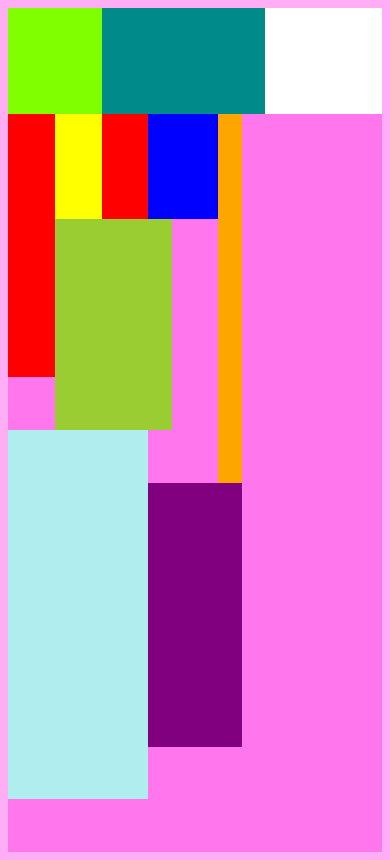
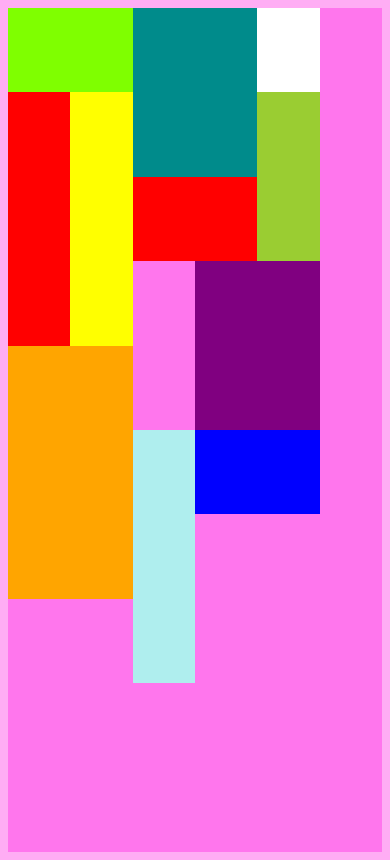
Before and after one commit to mimi-sh/p1_ilus_grid, a plain HTML site: page index.html in a window 390 px wide. Drawn offline with Linux system fonts and the light colour scheme.

Commit message:
Update index.html

```diff
--- a/index.html
+++ b/index.html
@@ -98,6 +98,77 @@
             body, #container {
                 background-color: chartreuse;
             }
+            #container{
+                display: grid;
+                grid-template-columns: repeat(6, 1fr);
+                grid-template-rows: repeat(10, 1fr);
+            }
+            #m1{
+                grid-column-start: 1;
+                grid-column-end: 3;
+                grid-row-start: 1;
+                grid-row-end: 2;
+            }
+            #m2{
+                grid-column-start: 3;
+                grid-column-end: 5;
+                grid-row-start: 1;
+                grid-row-end: 3;
+            }
+            #m3{
+                grid-column-start: 5;
+                grid-column-end: 6;
+                grid-row-start: 1;
+                grid-row-end: 2;
+            }
+            #m4{
+                grid-column-start: 1;
+                grid-column-end: 2;
+                grid-row-start: 2;
+                grid-row-end: 5;
+            }
+            #m5{
+                grid-column-start: 2;
+                grid-column-end: 3;
+                grid-row-start: 2;
+                grid-row-end: 5;
+            }
+            #m6{
+                grid-column-start: 5;
+                grid-column-end: 6;
+                grid-row-start: 2;
+                grid-row-end: 4;
+            }
+            #m7{
+                grid-column-start: 3;
+                grid-column-end: 5;
+                grid-row-start: 3;
+                grid-row-end: 4;
+            }
+            #m8{
+                grid-column-start: 4;
+                grid-column-end: 6;
+                grid-row-start: 4;
+                grid-row-end: 6;
+            }
+            #m9{
+                grid-column-start: 1;
+                grid-column-end: 3;
+                grid-row-start: 5;
+                grid-row-end: 8;
+            }
+            #m10{
+                grid-column-start: 3;
+                grid-column-end: 4;
+                grid-row-start: 6;
+                grid-row-end: 9;
+            }
+            #m11{
+                grid-column-start: 4;
+                grid-column-end: 6;
+                grid-row-start: 6;
+                grid-row-end: 7;
+            }
         }
         @media (max-width: 600px) {
             body, #container {
```
